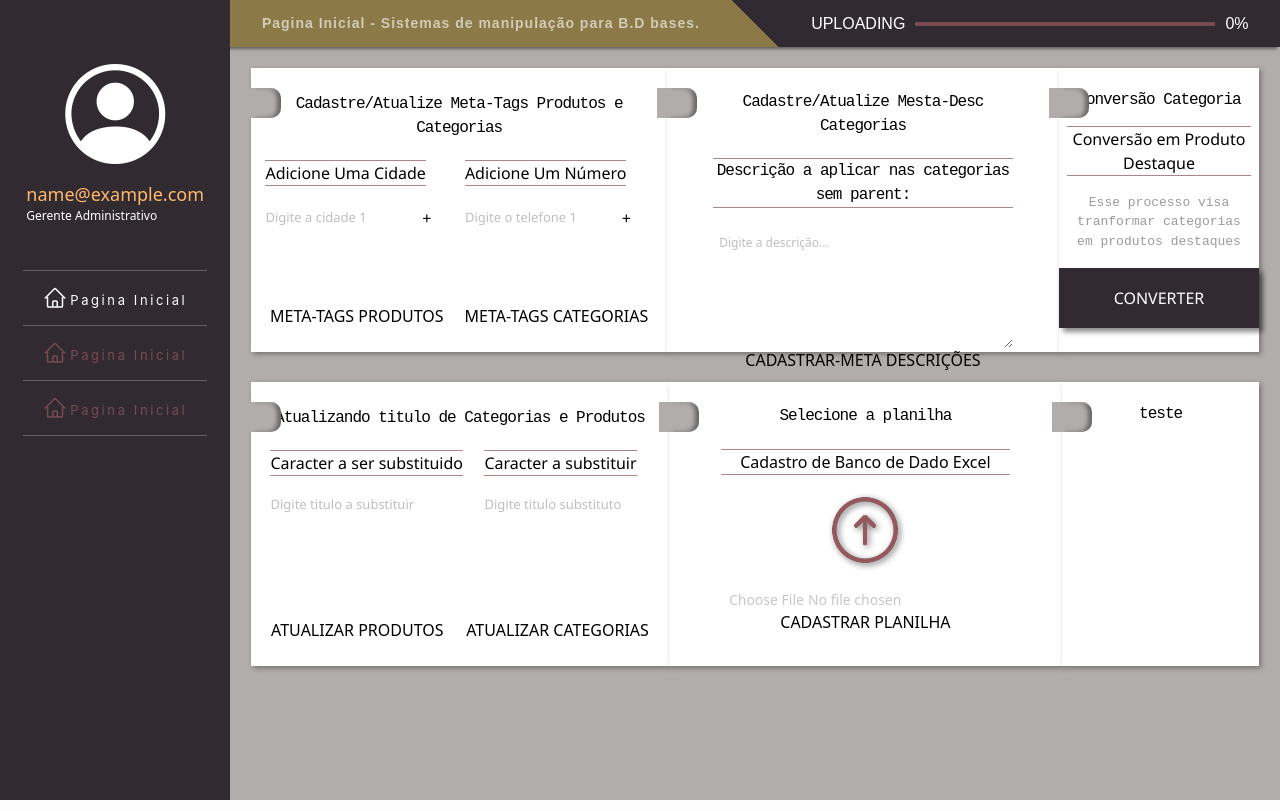
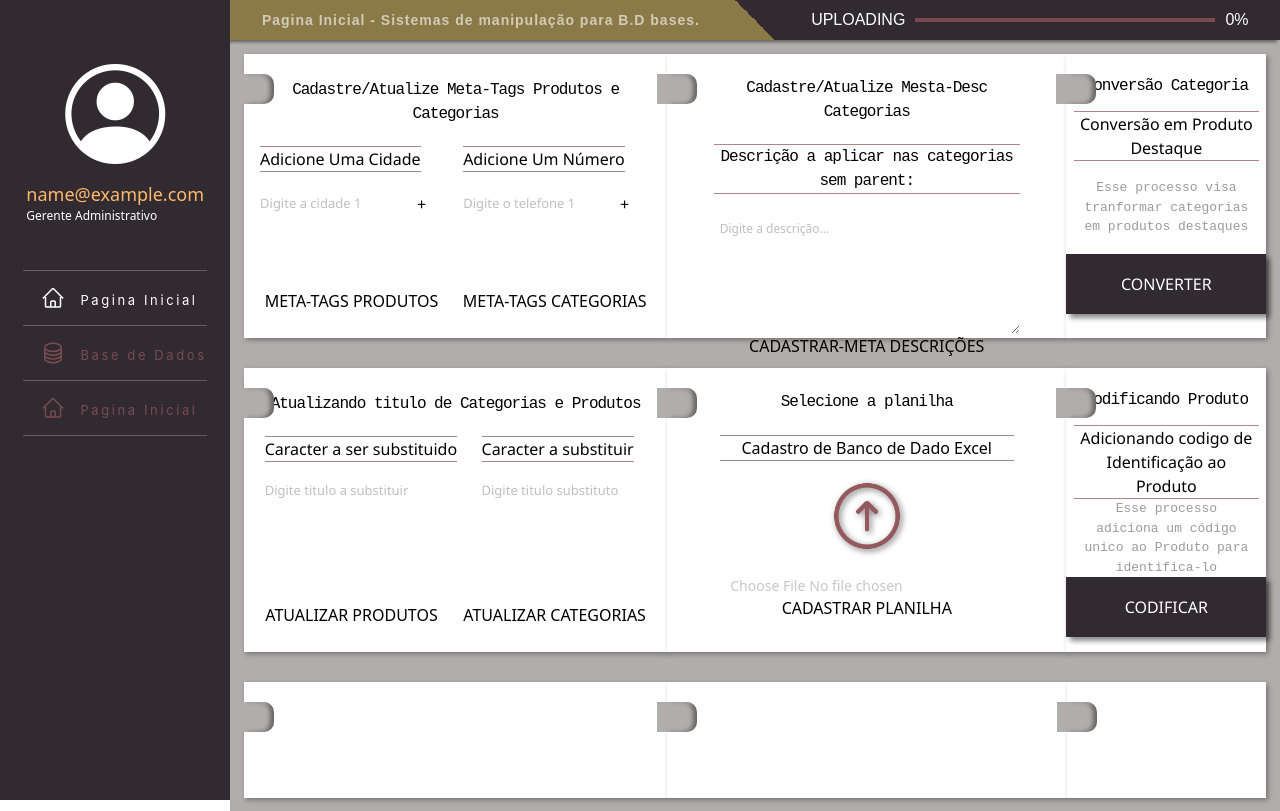
Before and after one commit to cityofcloudsbusiness/Plugin2.0, a PHP site: page / in a window 1280 px wide. Run offline with PHP 8.4, Linux system fonts and the light colour scheme; the visitor is signed in with stand-in values (Sample User, id 1); data that the repository does not hold is empty.

Commit message:
---Day 5 ----> Criando codificando produto com limitador 	->Status:Complete

```diff
--- a/backend/metaTags/config.php
+++ b/backend/metaTags/config.php
@@ -1,6 +1,6 @@
 // backend/metaTags/config.php
 <?php
 return [
-  'siteTimeout' => 0,     // atraso em ms
+  'siteTimeout' => 10000,     // atraso em ms
   'headerRows'  => 4,     // quantas linhas <Row> antes dos dados
 ];
--- a/css/style.css
+++ b/css/style.css
@@ -56,7 +56,7 @@ main#principal #left li {
     border-top: 1px solid rgba(255, 255, 255, 0.242);
     height: 55px;
     width: 100%;
-    padding: 0 10% 0 10%;
+    padding: 0 0 0 10%;
     display: flex;
     flex-direction: row;
 
@@ -88,7 +88,8 @@ main#principal #right {
 
 main#principal #right>nav {
     width: 100%;
-    height: 50px;
+    min-height: 40px;
+    height: 40px;
     background: linear-gradient(45deg, #8b7947 50%, var(--ver_pad_strong) 50%);
     display: flex;
     flex-direction: row;
@@ -149,7 +150,7 @@ main#principal #right .barra_progresso .skills span {
 }
 
 .area_home {
-    padding: 2%;
+    padding: 1.3%;
 }
 
 .area_home .box1 .sun_box1 {
@@ -334,7 +335,8 @@ main#principal #right .barra_progresso .skills span {
     margin-bottom: 0 !important;
 }
 
-.area_home .sun_box3 .btn_convert_cdprod {
+.area_home .sun_box3 .btn_convert_cdprod,
+.btncanto {
     width: 200px;
     height: 60px;
     background-color: var(--ver_pad_strong);
@@ -344,7 +346,8 @@ main#principal #right .barra_progresso .skills span {
 
 }
 
-.area_home .sun_box3 .btn_convert_cdprod:hover {
+.area_home .sun_box3 .btn_convert_cdprod:hover,
+.btncanto:hover {
     background-color: #8b7947a3;
     cursor: pointer;
 }
@@ -383,30 +386,46 @@ main#principal #right .barra_progresso .skills span {
     width: 70px;
     filter: drop-shadow(2px 2px 3px rgba(0, 0, 0, 0.53));
     transition: 0.3s;
-    cursor:pointer;
+    cursor: pointer;
 }
 
-.area_home .sun_box2 .sq_right label img:hover{
+.area_home .sun_box2 .sq_right label img:hover {
     opacity: 0.5;
 }
-.area_home .box2 .sun_box2 .btn_excel_up{
+
+.area_home .box2 .sun_box2 .btn_excel_up {
     display: flex;
     justify-content: center;
     text-align: center;
     width: 100%;
     transition: 0.3s;
 }
+
 .area_home .box2 .sun_box2 .btn_excel_up:hover {
     color: var(--ver_pad_vintage);
-    cursor:pointer;
+    cursor: pointer;
 }
 
-#arquivoExcel{
+#arquivoExcel {
     color: #83838373;
     font-size: 14px;
 }
 
 /* SEGUNDA SECTION DO HOME */
+
+/* TERCEIRA SECTION DO HOME */
+
+.area_home .box1.box3 {
+    margin-bottom: 0;
+}
+
+.area_home .box3 .sunform {
+    min-height: 116px !important;
+    max-height: 116px !important;
+    height: 100px;
+}
+
+/* TERCEIRA SECTION DO HOME */
 
 /* SISTEMAS CONECTADOS - HOME - */
 
--- a/dashboard/home.php
+++ b/dashboard/home.php
@@ -125,12 +125,35 @@
         <div class="sun_box3 sunform">
             <span class="square"></span>
             <div class="container1">
-                <p class="titulo_green">teste</p>
+                <p class="titulo_green">Codificando Produto</p>
+                <div class="container1">
+                    <div class="section1">
+                        <div class="texto_title text-center">Adicionando codigo de <br> Identificação ao Produto</div>
+                        <span>Esse processo adiciona um código unico ao Produto para identifica-lo</span>
+                        <button class="btn_codifica btncanto">CODIFICAR</button>
+                    </div>
+                </div>
             </div>
         </div>
 
     </div>
 
+     <div class="box1 box3">
+
+        <div class="sun_box1 sunform">
+            <span class="square"></span>
+
+        </div>
+
+        <div class="sun_box2 sunform">
+            <span class="square"></span>
+        </div>
+
+        <div class="sun_box3 sunform">
+            <span class="square"></span>
+        </div>
+
+     </div>
     <?php
     include(__DIR__ . '/../backend/conexao.php');
     $qtde_prods = mysqli_num_rows(mysqli_query($con, "SELECT * FROM isc_categories"));
--- a/index.php
+++ b/index.php
@@ -40,7 +40,7 @@ $baseUrl = rtrim(dirname($_SERVER['SCRIPT_NAME']), '/\\');
                     <ul>
                         <?php $i = 0;
                         foreach ($menu as $items): ?>
-                            <li class="flex flex-row font-sans text-white justify-around items-center <?= $i === 0 ? 'active' : ''; ?> menu-item"><i><?= $items['icon']; ?></i><a href="<?= $items['route'] ?>" onclick="loadPage('<?= $items['route'] ?>', this,this.dataset.titulo); return false;" data-titulo="<?= $items['titulo'] ?>"><?= $items['label']; ?></a></li>
+                            <li class="flex flex-row font-sans text-white justify-start items-center <?= $i === 0 ? 'active' : ''; ?> menu-item"><i style="margin-right: 15px;"><?= $items['icon']; ?></i><a href="<?= $items['route'] ?>" onclick="loadPage('<?= $items['route'] ?>', this,this.dataset.titulo); return false;" data-titulo="<?= $items['titulo'] ?>"><?= $items['label']; ?></a></li>
                         <?php $i++;
                         endforeach; ?>
                     </ul>
--- a/js/metags.js
+++ b/js/metags.js
@@ -332,3 +332,42 @@ $(function () {
     });
   }
 });
+
+
+// AO CLICAR NO BOTÃO CODIFICAR
+$(document).on('click', '#area_apresent .btn_codifica', function(e) {
+  e.preventDefault();
+  const btn = $(this).prop('disabled', true);
+
+  // reset UI
+  $('.progress').css('width','0%');
+  $('.Value').text('0%');
+
+  // monta URL absoluta
+  const url = window.location.origin
+            + window.BASE_URL
+            + '/backend/metaTags/processGenerateCodes.php';
+
+  const es = new EventSource(url);
+  es.onopen  = () => console.log('SSE conectado');
+  es.onerror = ev => {
+    console.error('SSE erro', ev);
+    alert('Falha na conexão SSE.');
+    es.close();
+    btn.prop('disabled', false);
+  };
+
+  es.addEventListener('progress', e => {
+    const p = parseInt(e.data, 10);
+    $('.progress').css('width', p + '%');
+    $('.Value').text(p + '%');
+  });
+
+  es.addEventListener('complete', () => {
+    $('.progress').css('width','100%');
+    $('.Value').text('100%');
+    es.close();
+    btn.prop('disabled', false);
+    alert('Todos os códigos foram gerados!');
+  });
+});
--- a/navbar/menu.php
+++ b/navbar/menu.php
@@ -7,9 +7,9 @@ return [
         'titulo' => 'Pagina Inicial - Sistemas de manipulação para B.D bases.'
     ],
     [
-        'icon' => '<svg xmlns="http://www.w3.org/2000/svg" fill="none" viewBox="0 0 24 24" stroke-width="1.5" stroke="currentColor" class="size-6"><path stroke-linecap="round" stroke-linejoin="round" d="m2.25 12 8.954-8.955c.44-.439 1.152-.439 1.591 0L21.75 12M4.5 9.75v10.125c0 .621.504 1.125 1.125 1.125H9.75v-4.875c0-.621.504-1.125 1.125-1.125h2.25c.621 0 1.125.504 1.125 1.125V21h4.125c.621 0 1.125-.504 1.125-1.125V9.75M8.25 21h8.25" /></svg>',
-        'label' => 'Pagina Inicial',
-        'route' => 'dashboard/home.php',
+        'icon' => '<svg xmlns="http://www.w3.org/2000/svg" fill="none" viewBox="0 0 24 24" stroke-width="1.5" stroke="currentColor" class="size-6"><path stroke-linecap="round" stroke-linejoin="round" d="M20.25 6.375c0 2.278-3.694 4.125-8.25 4.125S3.75 8.653 3.75 6.375m16.5 0c0-2.278-3.694-4.125-8.25-4.125S3.75 4.097 3.75 6.375m16.5 0v11.25c0 2.278-3.694 4.125-8.25 4.125s-8.25-1.847-8.25-4.125V6.375m16.5 0v3.75m-16.5-3.75v3.75m16.5 0v3.75C20.25 16.153 16.556 18 12 18s-8.25-1.847-8.25-4.125v-3.75m16.5 0c0 2.278-3.694 4.125-8.25 4.125s-8.25-1.847-8.25-4.125" /></svg>',
+        'label' => 'Base de Dados',
+        'route' => 'dashboard/select_categorias.php',
         'titulo' => 'Pagina Inicial - Sistemas de manipulação para B.D bases.'
     ],
     [
```
Also changed, not shown: backend/metaTags/processGenerateCodes.php (added, +115 -0 lines), dashboard/select_categorias.php (added).
